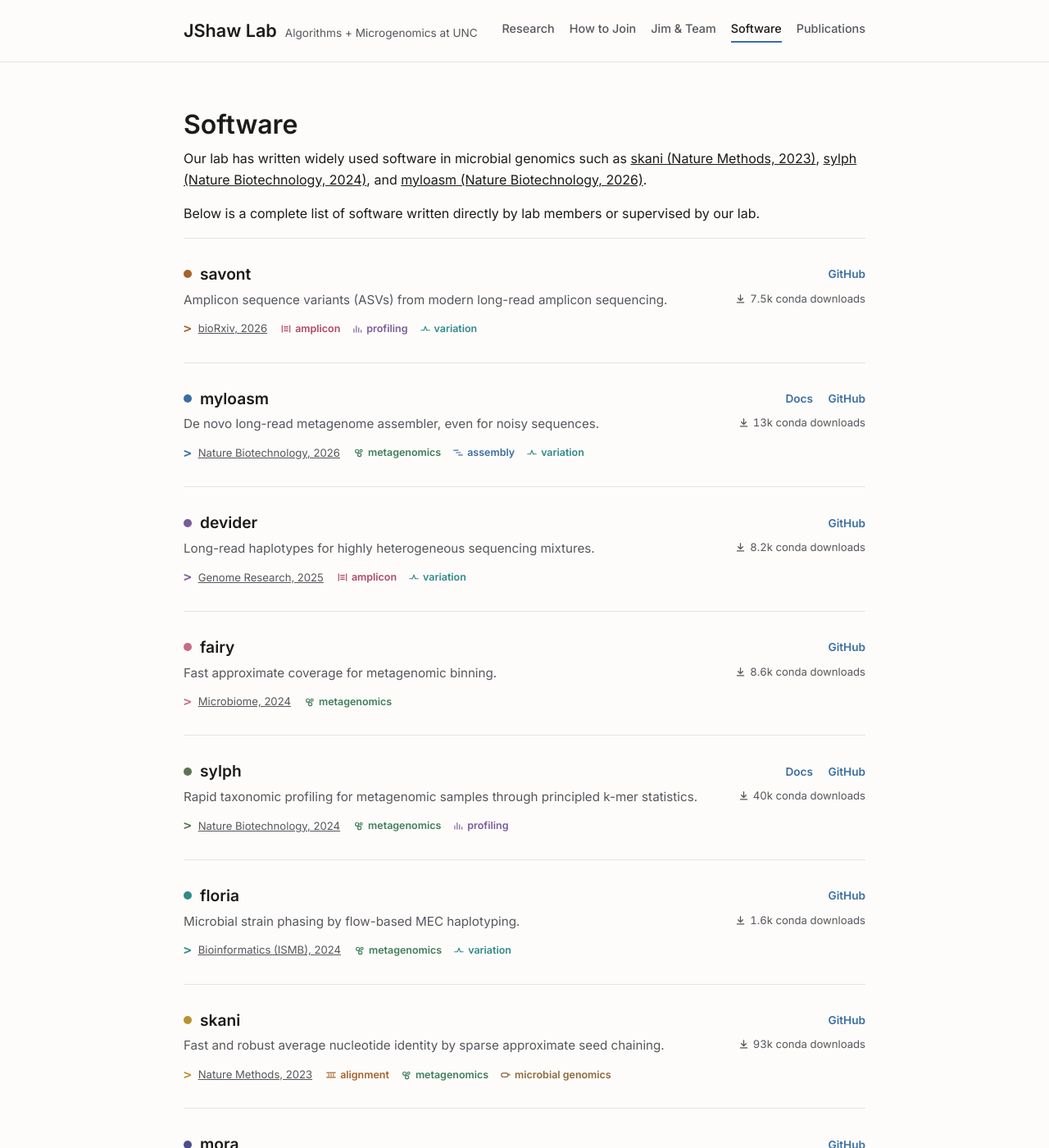
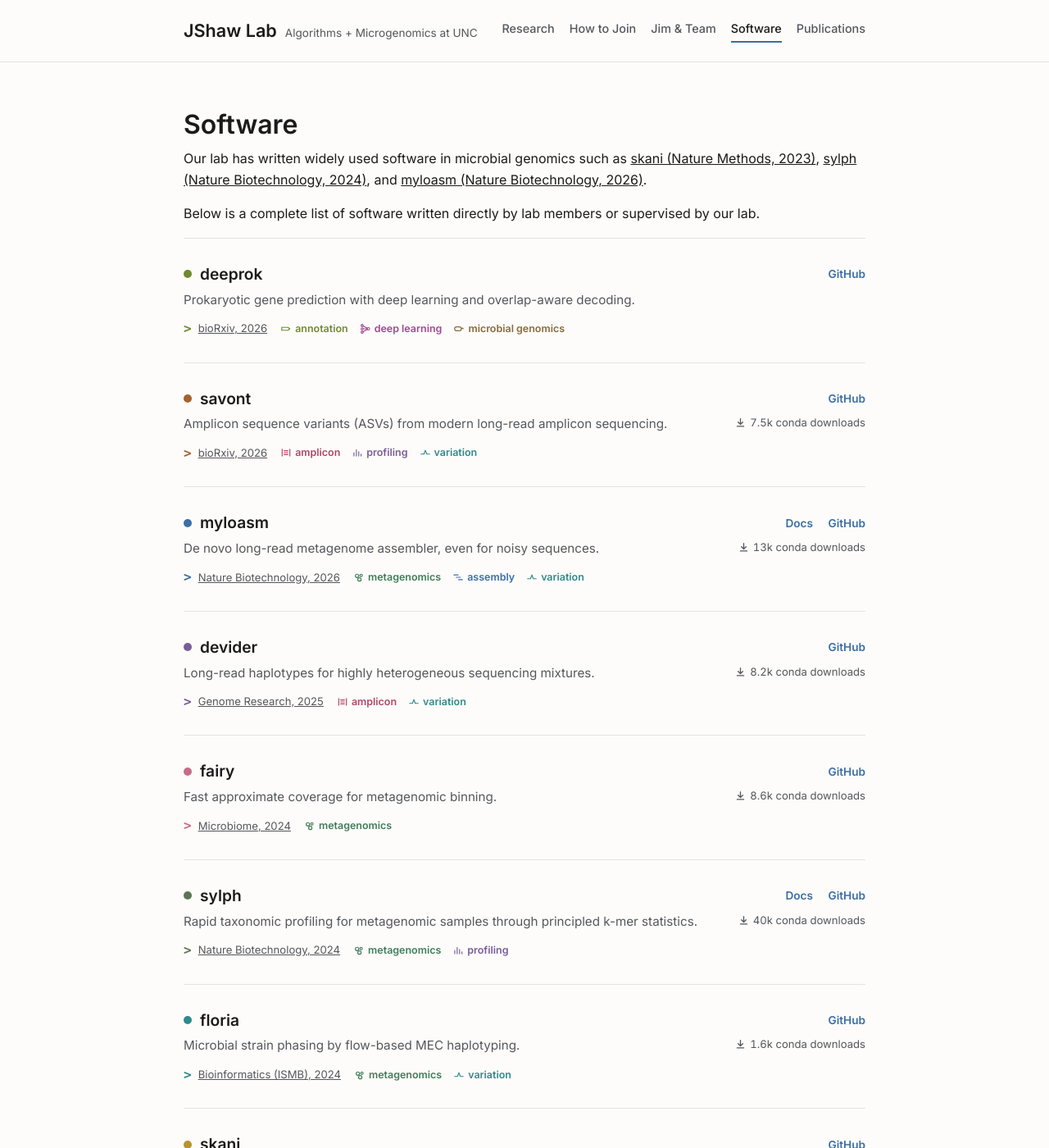
Before and after one commit to jshaw-lab-compbio/jshaw-lab-compbio.github.io, a Jekyll site: the page built from software.md, in a window 1280 px wide and 1400 px high. Shown: the whole window at 82% size. Built offline with Jekyll 4.4.1, drawn with Linux system fonts in a browser that asks for light colours; comment, search, counter and statistics services are not loaded.

Commit message:
deeprok add

```diff
--- a/_data/publications.yml
+++ b/_data/publications.yml
@@ -9,6 +9,16 @@
 #           Publications page (it still appears in "All publications").
 # links:    optional list of {label, url}.
 # ---------------------------------------------------------------------------
+
+- year: 2026
+  title: "deeprok: highly accurate prokaryotic gene prediction through deep learning and overlap-aware decoding"
+  authors: "Q. Xu, Heng Li, Jim Shaw"
+  venue: "bioRxiv"
+  links:
+    - label: Preprint
+      url: "https://www.biorxiv.org/content/10.64898/2026.11.21.768321v1"
+    - label: Code
+      url: "https://github.com/susanxu3/deeprok"
 
 - year: 2026
   title: "Sensitive long-read amplicon sequence variant recovery with savont"
--- a/_data/software.yml
+++ b/_data/software.yml
@@ -14,8 +14,23 @@
 # tags:        optional list of topic tags, e.g. [metagenomics, assembly].
 #              Each has its own icon + colour (_includes/tag.html, .tag--*
 #              in style.scss): metagenomics, assembly, alignment, amplicon,
-#              profiling, variation, microbial genomics. Others get a dot.
+#              profiling, variation, microbial genomics, annotation,
+#              deep learning.
+#              Others get a dot.
 # ---------------------------------------------------------------------------
+
+- name: deeprok
+  tags: [annotation, deep learning, microbial genomics]
+  conda: deeprok
+  color: "#6f8a2e"
+  tagline: "Prokaryotic gene prediction with deep learning and overlap-aware decoding."
+  publication:
+    venue: "bioRxiv"
+    year: 2026
+    url: "https://www.biorxiv.org/content/10.64898/2026.11.21.768321v1"
+  links:
+    - label: GitHub
+      url: "https://github.com/susanxu3/deeprok"
 
 - name: savont
   tags: [amplicon, profiling, variation]
--- a/_includes/tag.html
+++ b/_includes/tag.html
@@ -11,6 +11,8 @@
   {%- when "amplicon" -%}{%- capture d -%}<path d="M4 5v14M20 5v14M8 8h8M8 12h8M8 16h8"/>{%- endcapture -%}
   {%- when "profiling" -%}{%- capture d -%}<path d="M5 19v-7M10 19V6M15 19v-9M20 19v-4"/>{%- endcapture -%}
   {%- when "microbial-genomics" -%}{%- capture d -%}<rect x="3" y="8" width="14" height="8" rx="4"/><path d="M17 12c1.5-2 3-2 4 0"/>{%- endcapture -%}
+  {%- when "annotation" -%}{%- capture d -%}<path d="M3 9h13l4 3-4 3H3z"/>{%- endcapture -%}
+  {%- when "deep-learning" -%}{%- capture d -%}<circle cx="5" cy="5" r="2.2"/><circle cx="5" cy="12" r="2.2"/><circle cx="5" cy="19" r="2.2"/><circle cx="18" cy="12" r="2.6"/><path d="M7 6l8.7 4.8M7.2 12h8.2M7 18l8.7-4.8"/>{%- endcapture -%}
   {%- when "variation" -%}{%- capture d -%}<path d="M3 15h6l3-8 3 8h6"/>{%- endcapture -%}
   {%- else -%}{%- capture d -%}<circle cx="12" cy="12" r="3"/>{%- endcapture -%}
 {%- endcase -%}
--- a/assets/css/style.scss
+++ b/assets/css/style.scss
@@ -517,6 +517,8 @@ p { margin: 0 0 1em; }
 .tag--profiling    { --tag-color: #7a5c99; }
 .tag--variation    { --tag-color: #2f8a8a; }
 .tag--microbial-genomics { --tag-color: #8a6a3b; }
+.tag--annotation   { --tag-color: #6f8a2e; }
+.tag--deep-learning { --tag-color: #a3478f; }
 
 .software-item__pub {
   display: inline-flex;
```
